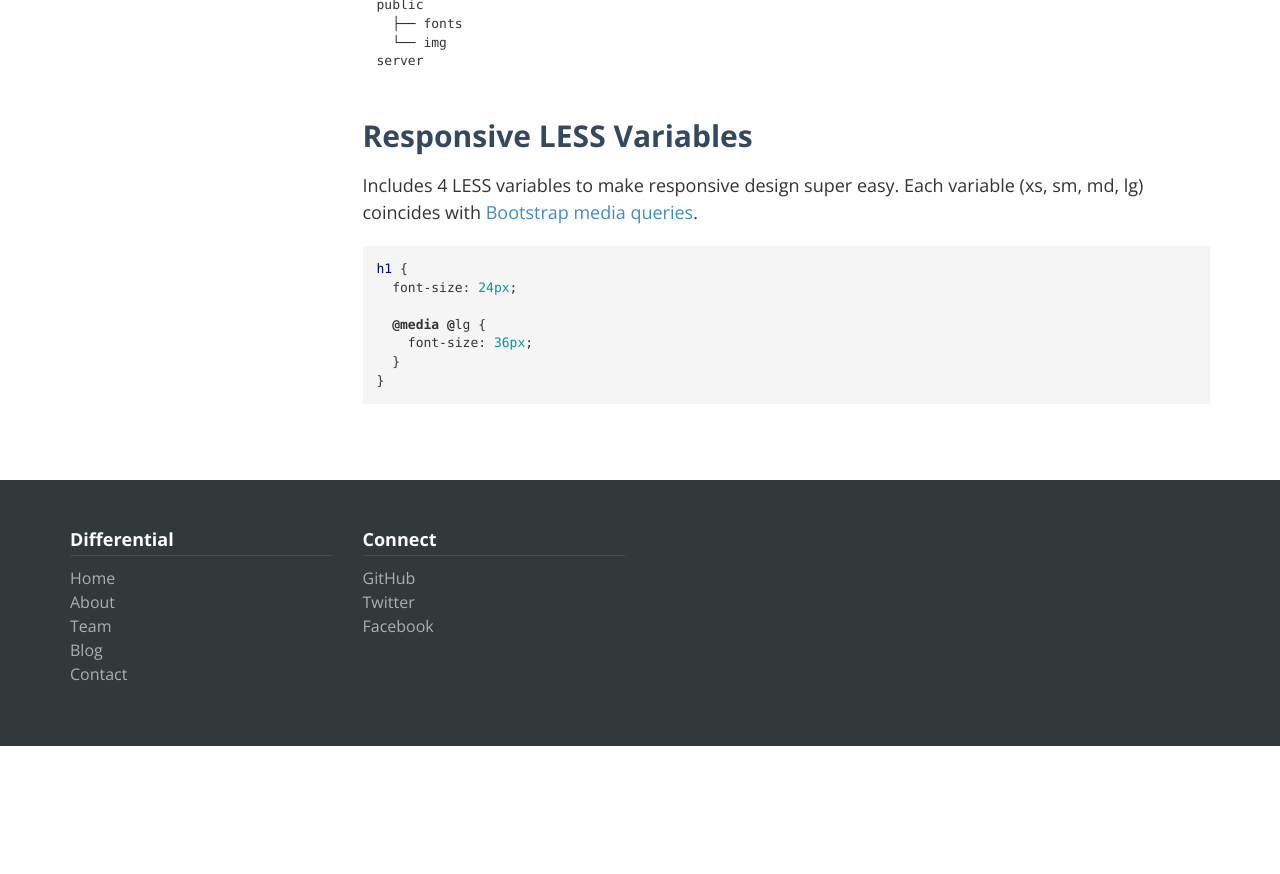
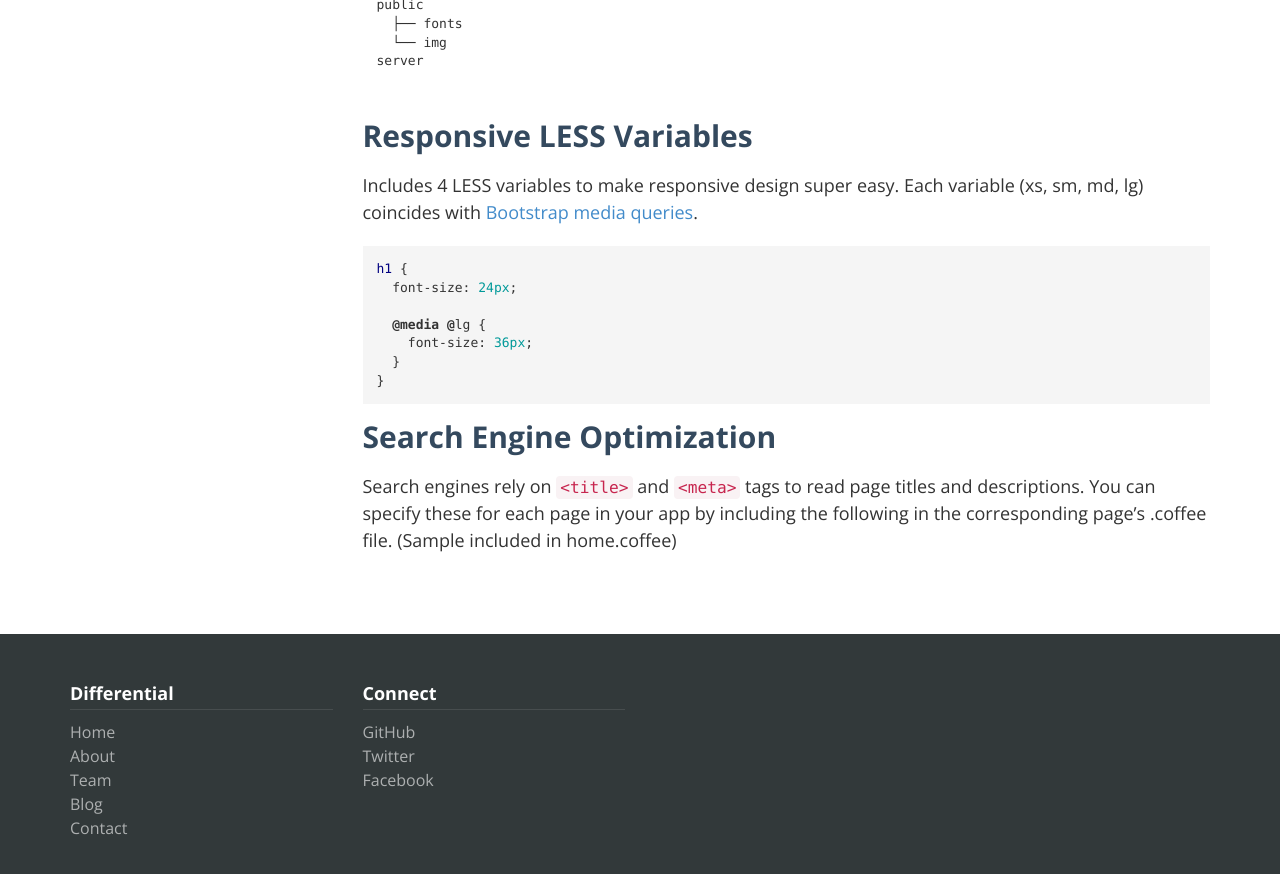
Before and after one commit to Differential/meteor-boilerplate, a Jekyll site: the page built from index.markdown, in a window 1280 px wide and 900 px high, scrolled down 1423 px. Shown: the top 874 px of the window. Built offline with Jekyll 4.4.1, drawn with Linux system fonts in a browser that asks for light colours; nearby versions of some CDN libraries; Markdown is read by kramdown in place of the engine named in the settings; before the commit the page ends 2169 px from its top, so only the background shows below that.

Commit message:
Add SEO copy

```diff
--- a/index.markdown
+++ b/index.markdown
@@ -69,3 +69,11 @@ h1 {
 }
 
 {% endhighlight %}
+
+## Search Engine Optimization
+
+Search engines rely on `<title>` and `<meta>` tags to read page titles and descriptions. You can specify these for each page in your app by including the following in the corresponding page's .coffee file. (Sample included in home.coffee)
+
+{% highlight coffee %}
+
+{% endhighlight %}
```
